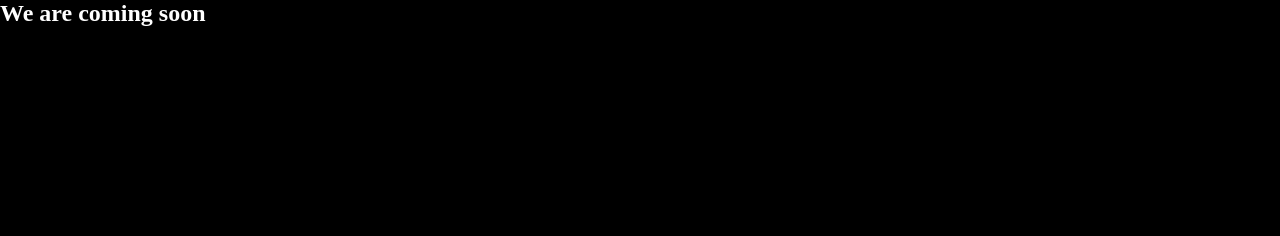
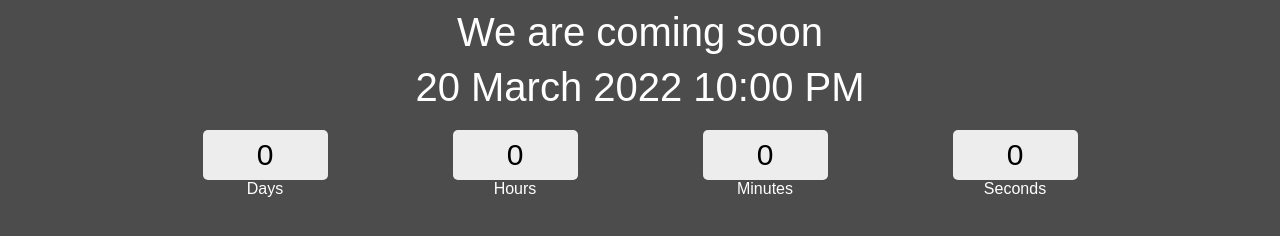
Before and after one commit to Shaguntomar04/countdownTimer, a plain HTML site: page countdownTimer/index.html in a window 1280 px wide. Drawn offline with Linux system fonts and the light colour scheme.

Commit message:
now work on js

```diff
--- a/countdownTimer/css/style.css
+++ b/countdownTimer/css/style.css
@@ -1,14 +1,50 @@
-*{
-    padding:0;
-    margin:0;
+* {
+    padding: 0;
+    margin: 0;
     box-sizing: border-box;
+    font-family: 'Poppins', sans-serif;
 }
 
-@import url('https://fonts.googleapis.com/css2?family=Poppins:ital,wght@0,100;0,200;0,300;0,400;0,500;0,600;0,700;0,800;0,900;1,100;1,200;1,300;1,400;1,500;1,600;1,700;1,800;1,900&family=Roboto:ital,wght@0,100;0,300;0,400;0,500;0,700;0,900;1,100;1,300;1,400;1,500;1,700;1,900&display=swap');
+@import url('https://fonts.googleapis.com/css2?family=Poppins:wght@100&display=swap');
+.main {
+    width: 100%;
+    height: 100vh;
+    background-color: black;
+    display: flex;
+    align-items: center;
+    flex-direction: column;
+    background-color: rgba(0, 0, 0, 0.7);
+}
 
-.main{
-    width: 100%;
-    height:100vh;
-    background-color: black;
+
+
+
+.title {
+    margin-top: 10px;
+    color: white;
+    text-align: center;
+    font-size: 2.5rem;
+}
+
+.col {
+    margin-top: 20px;
+    width: 90%;
+    display: flex;
+    justify-content: center;
     color: white;
 }
+
+.col div {
+    width: 250px;
+    text-align: center;
+}
+
+input {
+    width: 50%;
+    background-color: rgba(255, 255, 255, 0.9);
+    border-color: transparent;
+    border-radius: 5px;
+    height: 50px;
+    text-align: center;
+    font-size: 30px;
+}
--- a/countdownTimer/index.html
+++ b/countdownTimer/index.html
@@ -1,16 +1,43 @@
 <!DOCTYPE html>
 <html lang="en">
+
 <head>
     <meta charset="UTF-8">
+    <meta http-equiv="X-UA-Compatible" content="IE=edge">
     <meta name="viewport" content="width=device-width, initial-scale=1.0">
     <title>Document</title>
     <link rel="stylesheet" href="css/style.css">
+</head>
 
-</head>
 <body>
     <div class="main">
-        <h2>We are coming soon</h2>
+            <div class="title">We are coming soon</div>
+            <div class="title" id="end-date">20 March 2022 10:00 PM</div>
+            <div class="col">
+                <div>
+                    <input type="text" readonly value="0">
+                    <br/>
+                    <label for="">Days</label>
+                </div>
+                <div>
+                    <input type="text" readonly value="0">
+                    <br/>
+                    <label for="">Hours</label>
+                </div>
+                <div>
+                    <input type="text" readonly value="0">
+                    <br/>
+                    <label for="">Minutes</label>
+                </div>
+                <div>
+                    <input type="text" readonly value="0">
+                    <br/>
+                    <label for="">Seconds</label>
+                </div>
+            </div>
+        </div>
     </div>
     <script src="js/app.js"></script>
 </body>
+
 </html>
```
